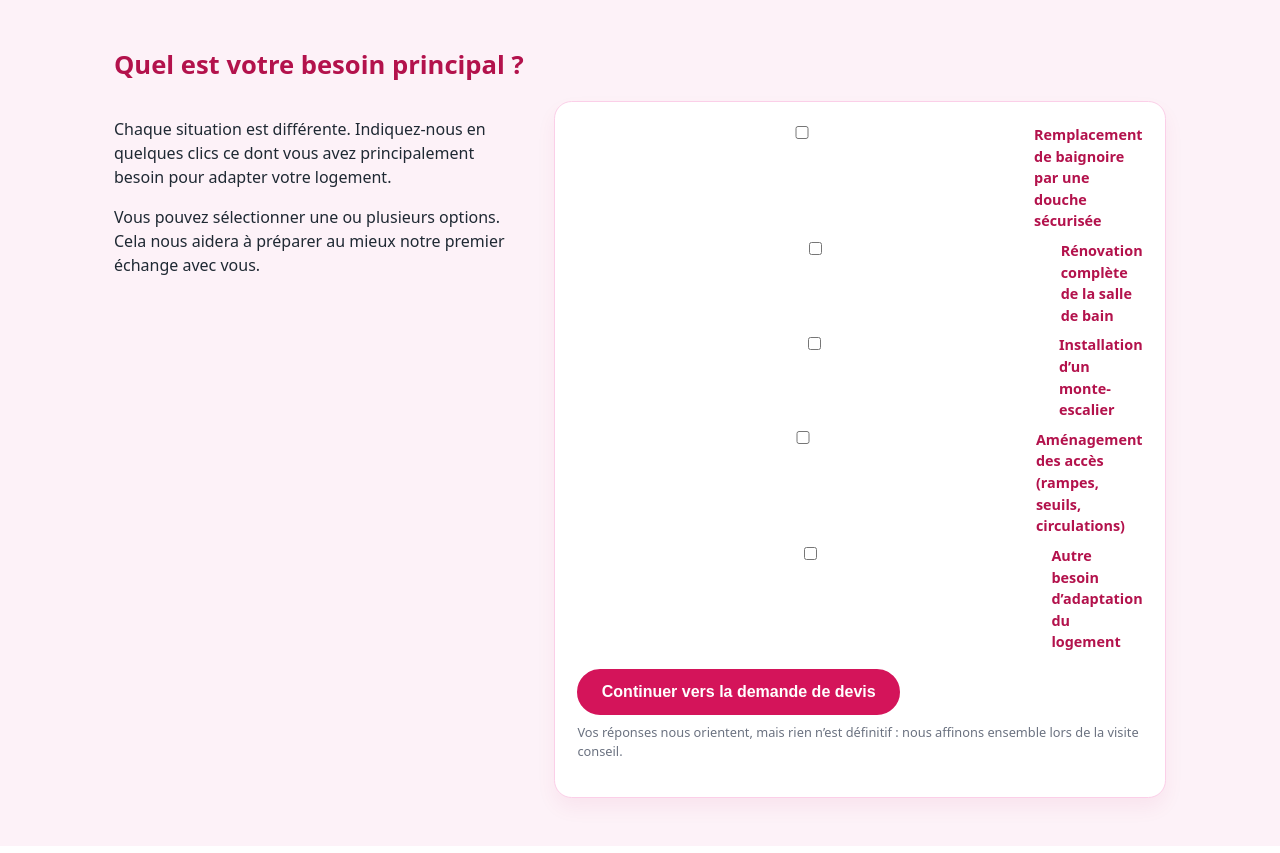
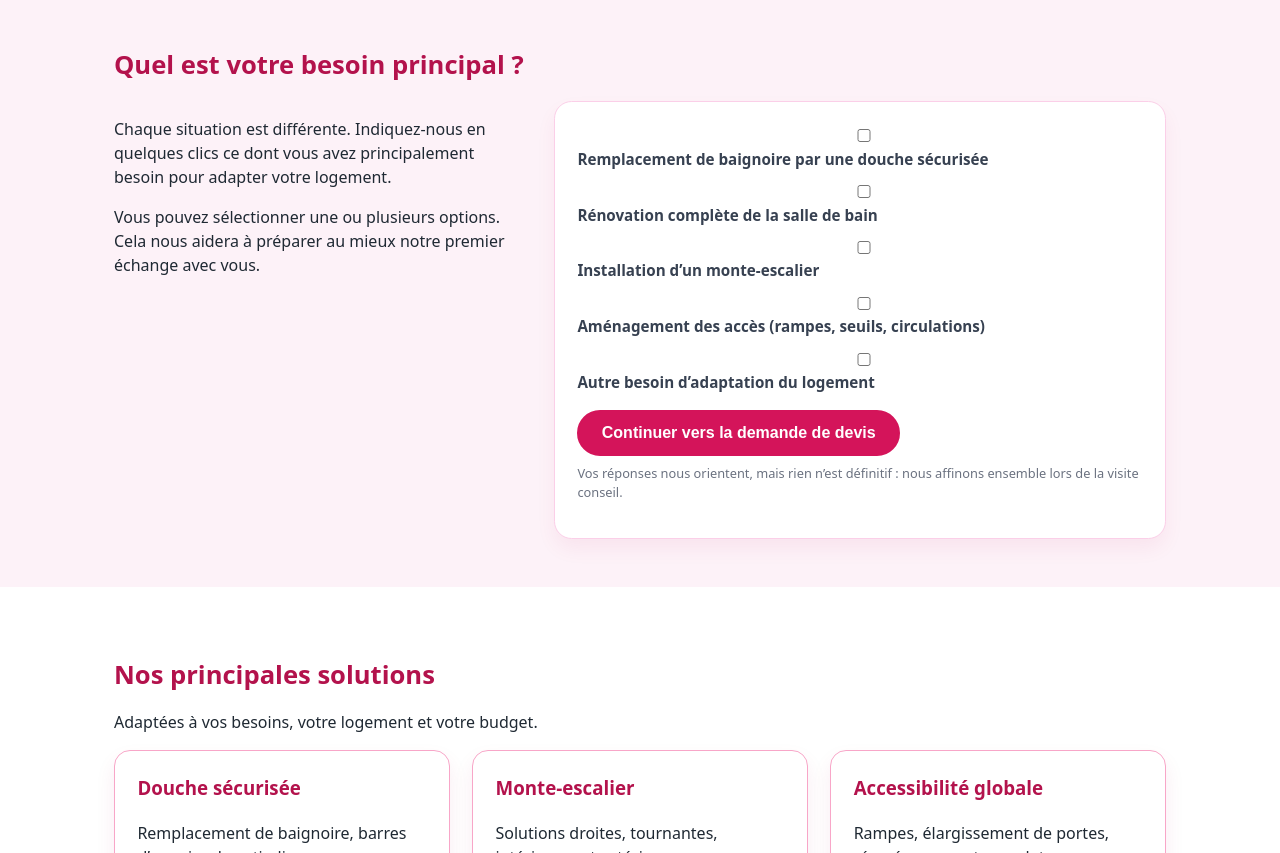
Before and after one commit to rfdeveloppementbot/dometvie-landing, a plain HTML site: page index.html in a window 1280 px wide. Shown: the part 600-1453 px from the top of the page. Drawn offline with Linux system fonts and the light colour scheme.

Commit message:
Update index.html

```diff
--- a/index.html
+++ b/index.html
@@ -161,7 +161,7 @@
     .hero-photo-card img {
       width: 220px;
       height: 220px;
-      border-radius: 1rem; /* carré à coins arrondis (plus carré que rond) */
+      border-radius: 1rem; /* carré à coins arrondis */
       object-fit: cover;
       margin: 0 auto 0.7rem;
     }
@@ -181,7 +181,7 @@
       color: var(--rose-dark);
     }
 
-    /* QUESTIONNAIRE DES BESOINS (ex A PROPOS) */
+    /* QUESTIONNAIRE DES BESOINS */
     .about-grid {
       display: grid;
       grid-template-columns: minmax(0, 2fr) minmax(0, 3fr);
@@ -202,20 +202,17 @@
     .needs-options {
       display: flex;
       flex-direction: column;
-      gap: 0.5rem;
+      gap: 0.6rem;
       margin-bottom: 1rem;
     }
     .needs-option {
-      display: flex;
-      align-items: flex-start;
-      gap: 0.5rem;
+      display: block;
+      font-size: 0.95rem;
+      color: #374151;
     }
     .needs-option input[type="checkbox"] {
-      margin-top: 0.15rem;
+      margin-right: 0.45rem;
       accent-color: var(--rose-main);
-    }
-    .needs-option span {
-      flex: 1;
     }
     .needs-note {
       font-size: 0.8rem;
@@ -400,7 +397,7 @@
     </div>
   </header>
 
-  <!-- QUESTIONNAIRE DES BESOINS (remplace l'ancien accompagnement local) -->
+  <!-- QUESTIONNAIRE DES BESOINS -->
   <section id="a-propos">
     <div class="container">
       <h2>Quel est votre besoin principal&nbsp;?</h2>
@@ -421,23 +418,23 @@
           <div class="needs-options">
             <label class="needs-option">
               <input type="checkbox" name="besoins" value="douche-securisee">
-              <span>Remplacement de baignoire par une douche sécurisée</span>
+              Remplacement de baignoire par une douche sécurisée
             </label>
             <label class="needs-option">
               <input type="checkbox" name="besoins" value="salle-de-bain">
-              <span>Rénovation complète de la salle de bain</span>
+              Rénovation complète de la salle de bain
             </label>
             <label class="needs-option">
               <input type="checkbox" name="besoins" value="monte-escalier">
-              <span>Installation d’un monte-escalier</span>
+              Installation d’un monte-escalier
             </label>
             <label class="needs-option">
               <input type="checkbox" name="besoins" value="accessibilite">
-              <span>Aménagement des accès (rampes, seuils, circulations)</span>
+              Aménagement des accès (rampes, seuils, circulations)
             </label>
             <label class="needs-option">
               <input type="checkbox" name="besoins" value="autre">
-              <span>Autre besoin d’adaptation du logement</span>
+              Autre besoin d’adaptation du logement
             </label>
           </div>
 
```
